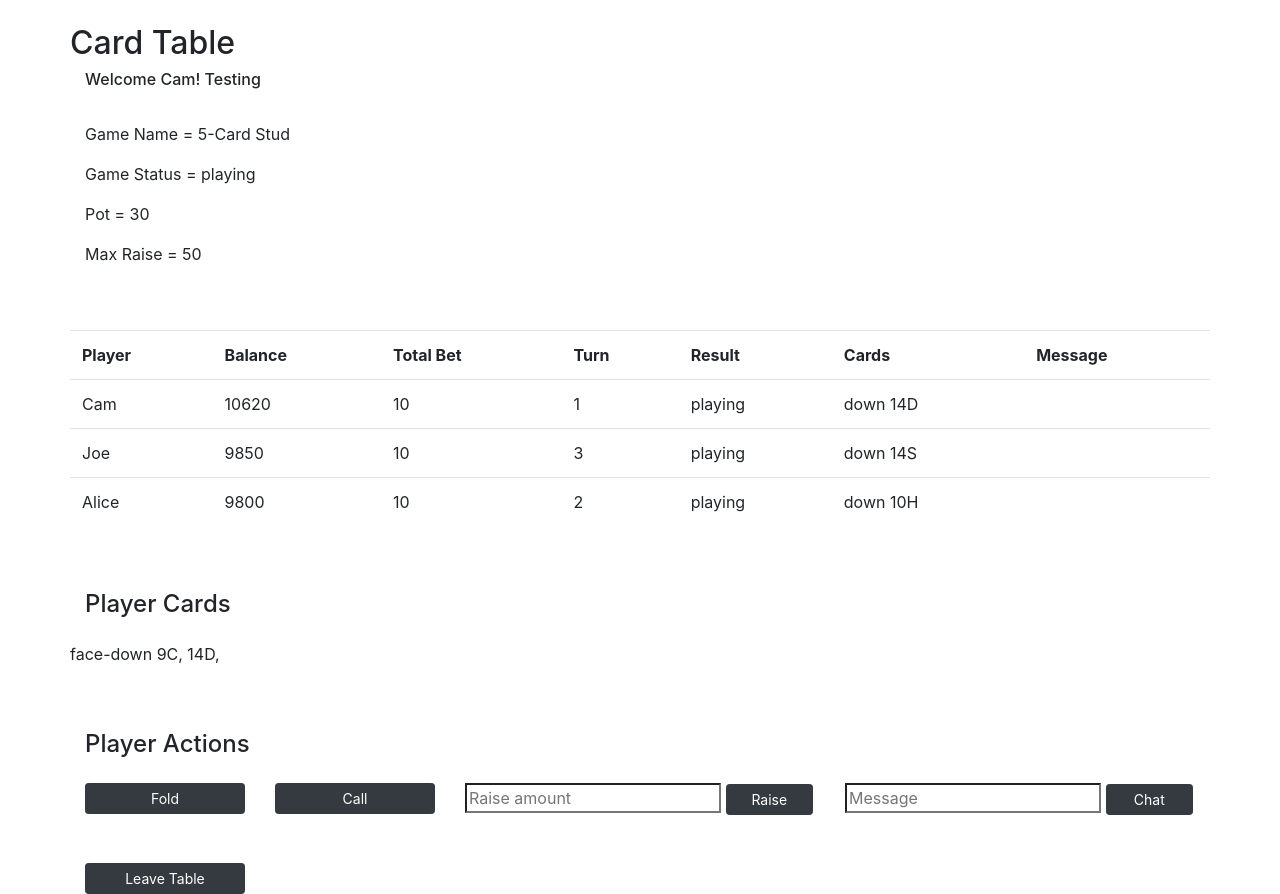
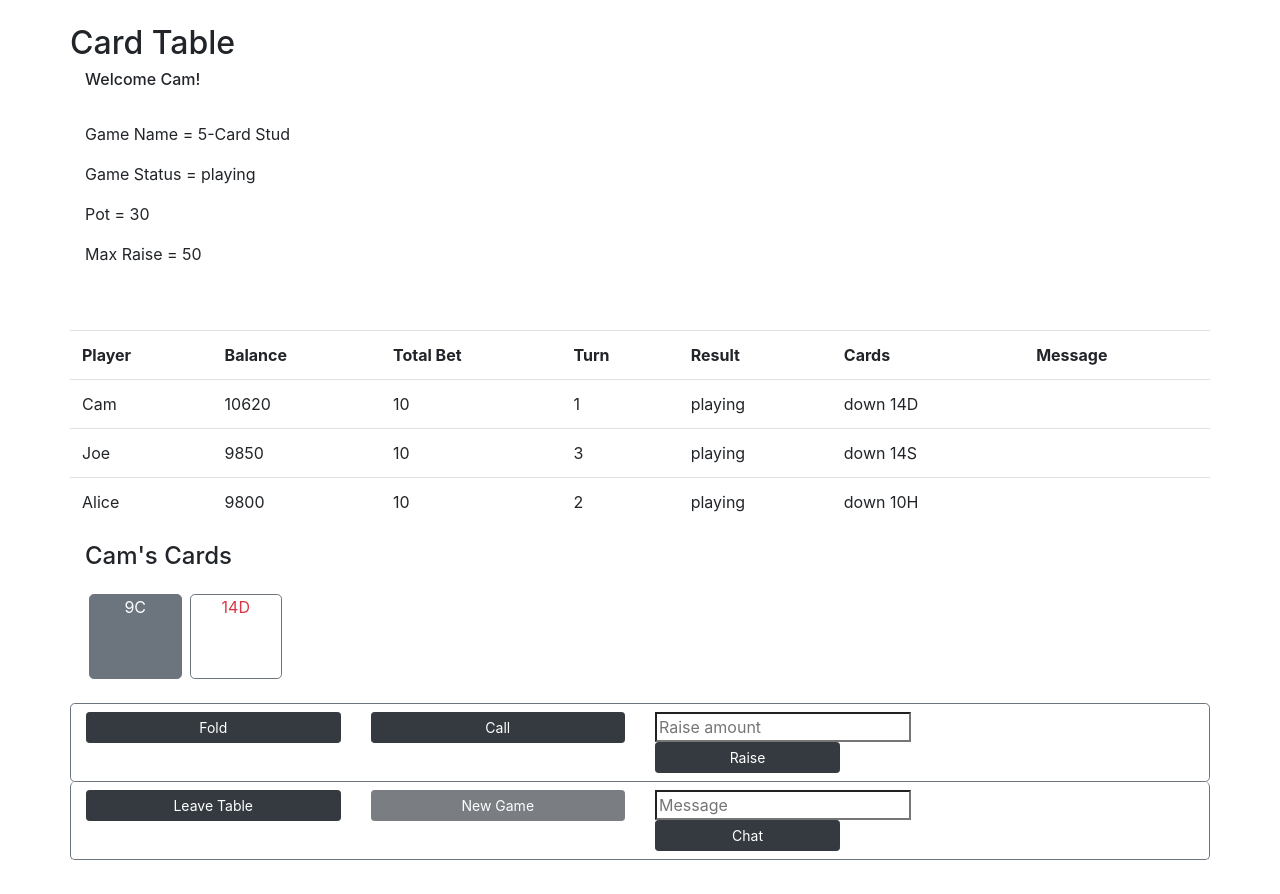
Before and after one commit to mannyinwang/project-card-room2, a Flask app: page /card-table in a window 1280 px wide. After the commit the page ends 860 px from the top, so only its background shows below. Run offline with Flask 2, Linux system fonts and the light colour scheme; a user stored in the database is signed in; data comes from the database, SQL or seed files in the repository; both versions use the stored data as it was after the commit; some libraries are stand-ins or nearby versions.

Commit message:
tweaked html for card-table, leaderboard, lobby

```diff
--- a/templates/card-table.html
+++ b/templates/card-table.html
@@ -23,7 +23,7 @@
     <div class="container bg-white">
         <!-- Title -->
         <h2 class="row pt-4">Card Table</h2>
-        <h6>Welcome {{user.user_name}}!  Testing</h6>
+        <h6>Welcome {{user.user_name}}!</h6>
 
         <!-- Game info -->
         <div class="row pt-4">
@@ -95,63 +95,70 @@
         </div>
 
         <!-- User's cards -->
-        <div class="row pt-5">
-            <h4 class="col-12 pb-3">Player Cards</h4>
-            <p>
+        <h4 class="col-12 pb-3 ml-0 pl-0">{{user.user_name}}'s Cards</h4>
+        <div class="row mx-0 px-0" style="height: 85px">
             {% for card in cards %}
                 {% if not card.face_up %}
-                    face-down
+                <div class="col-1 bg-secondary text-white border border-secondary rounded-lg text-center mx-1 px-0">
+                {% else %}
+                <div class="col-1 border border-secondary rounded-lg text-center mx-1 px-0">
                 {% endif %}
-                {% if card.suit == 1 %}{{card.number}}C,
-                {% elif card.suit == 2 %}{{card.number}}D,
-                {% elif card.suit == 3 %}{{card.number}}H,
-                {% else %}{{card.number}}S,
+                {% if card.suit == 1 %}{{card.number}}C
+                {% elif card.suit == 2 %}<span class="text-danger">{{card.number}}D</span>
+                {% elif card.suit == 3 %}<span class="text-danger">{{card.number}}H</span>
+                {% else %}{{card.number}}S
                 {% endif %}
+                </div>
             {% endfor %}
             </p>
         </div>
 
         <!-- Game play actions -->
-        <div class="row pt-5">
-            <h4 class="col-12 pb-3">Player Actions</h4>
+        <div class="row pt-2 border border-secondary rounded-lg mt-4 pb-2">
             {% if user.turn == game.current_turn and game.game_status == 1 %}
-                <div class="col-2">
+                <div class="col-3">
                     <a href="/card-table/fold/{{game.id}}" class="btn btn-dark btn-sm btn-block">Fold</a>
                 </div>
-                <div class="col-2">
+                <div class="col-3">
                     <a href="/card-table/call/{{game.id}}" class="btn btn-dark btn-sm btn-block">Call</a>
                 </div>
-                <form class="col-4" action="/card-table/raise" method="post">
+                <form class="col-5" action="/card-table/raise" method="post">
                     <input type="hidden" name="game_id" value={{game.id}}>
                     <input type="text" name="raise_amount" placeholder="Raise amount" class="rounded-0">
-                    <button type="submit" class="col-3 btn btn-dark btn-sm">Raise</button>
+                    <button type="submit" class="col-5 btn btn-dark btn-sm">Raise</button>
                 </form>
             {% else %}
-                <div class="col-2">
+                <div class="col-3">
                     <a href="/card-table/fold/{{game.id}}" class="disabled btn btn-dark btn-sm btn-block">Fold</a>
                 </div>
-                <div class="col-2">
+                <div class="col-3">
                     <a href="/card-table/call/{{game.id}}" class="disabled btn btn-dark btn-sm btn-block">Call</a>
                 </div>
-                <form class="col-4" action="/card-table/raise" method="post">
+                <form class="col-5" action="/card-table/raise" method="post">
                     <input type="hidden" name="game_id" value={{game.id}}>
                     <input type="text" name="raise_amount" placeholder="Raise amount" class="rounded-0" disabled>
-                    <button type="submit" class="col-3 btn btn-dark btn-sm" disabled>Raise</button>
+                    <button type="submit" class="col-5 btn btn-dark btn-sm" disabled>Raise</button>
                 </form>
             {% endif %}
-            <form class="col-4" action="/card-table/message" method="post">
-                <input type="hidden" name="game_id" value={{game.id}}>
-                <input type="text" name="message" placeholder="Message" class="rounded-0">
-                <button type="submit" class="col-3 btn btn-dark btn-sm">Chat</button>
-            </form>
-            <div class="col-2 pt-5">
+        </div>
+        <div class="row pt-2 border-bottom border-left border-right border-secondary rounded-lg mt-0 pb-2">
+            <div class="col-3">
                 <a href="/card-table/leave/{{game.id}}" class="btn btn-dark btn-sm btn-block">Leave Table</a>
             </div>
             {% if game.game_status == 2%}
-            <div class="col-2 pt-5">
+            <div class="col-3">
                 <a href="/card-table/new-game/{{game.id}}" class="btn btn-dark btn-sm btn-block">New Game</a>
             </div>
+            {% else %}
+            <div class="col-3">
+                <a href="/card-table/new-game/{{game.id}}" class="disabled btn btn-dark btn-sm btn-block">New Game</a>
+            </div>
             {% endif %}
+            <form class="col-5" action="/card-table/message" method="post">
+                <input type="hidden" name="game_id" value={{game.id}}>
+                <input type="text" name="message" placeholder="Message" class="rounded-0">
+                <button type="submit" class="col-5 btn btn-dark btn-sm">Chat</button>
+            </form>
         </div>
 
     </div> <!-- End container-->
--- a/templates/leaderboard.html
+++ b/templates/leaderboard.html
@@ -25,7 +25,9 @@
             <!-- Title -->
             <div class="col-auto">
                 <h2>Leader Board</h2>
+                {% if user %}
                 <h6>Welcome {{user.user_name}}!</h6>
+                {% endif %}
             </div>
             <!-- Navigation actions -->
             <div class="col-auto">
--- a/templates/lobby.html
+++ b/templates/lobby.html
@@ -25,7 +25,7 @@
             <!-- Title -->
             <div class="col-auto">
                 <h2>Lobby</h2>
-                <h6>Welcome {{user.user_name}}! Test Lobby</h6>
+                <h6>Welcome {{user.user_name}}!</h6>
             </div>
             <!-- Navigation actions -->
             <div class="col-auto">
```
Also changed, not shown: card-room2.db.
